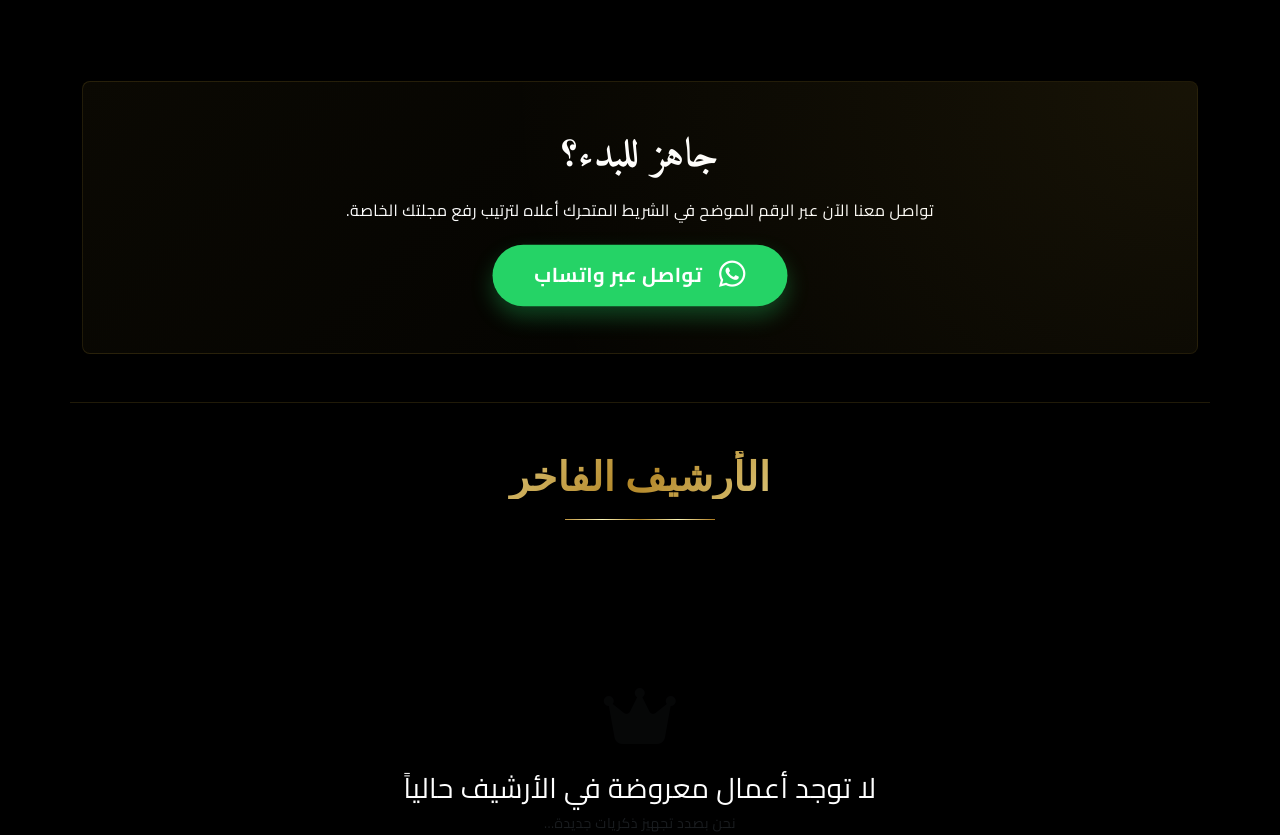
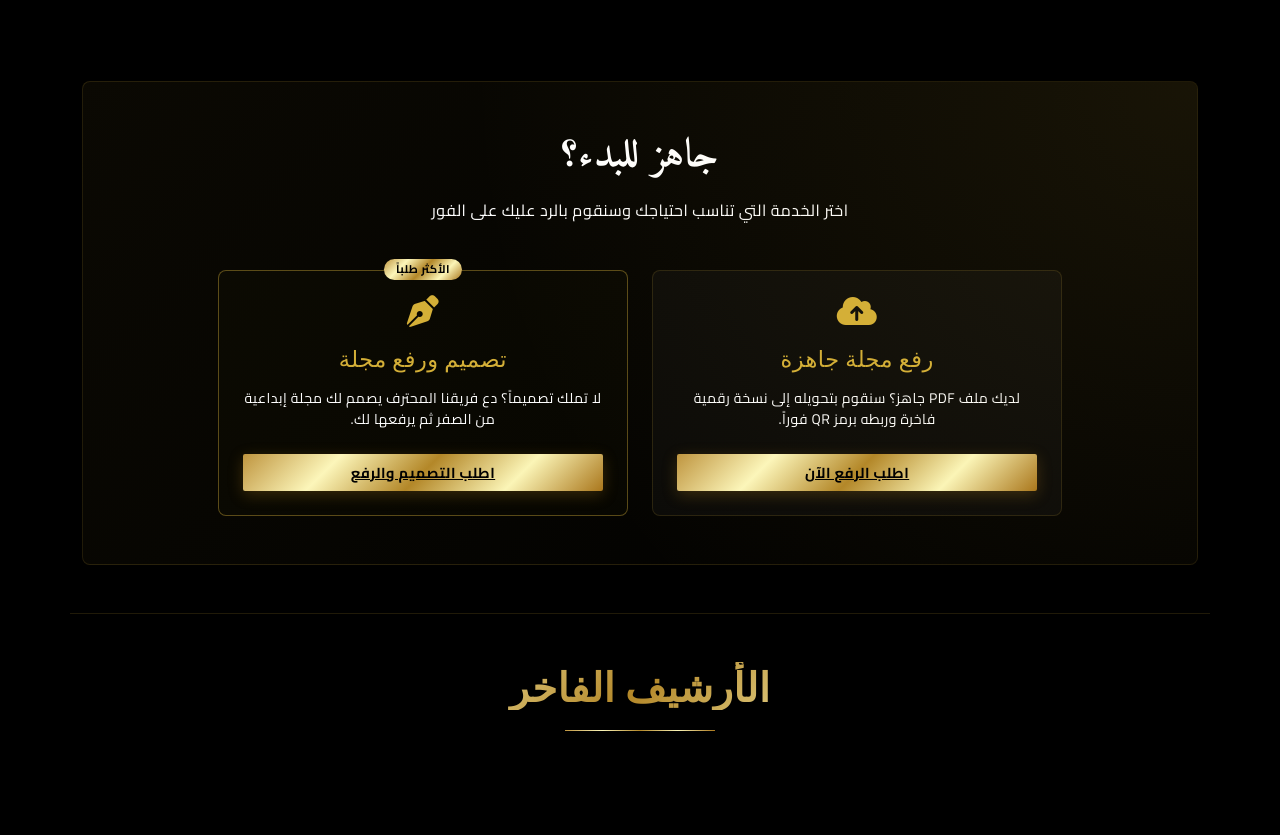
Before and after one commit to amrshomis/TheDigitalMemory, a Django app: template templates/index.html in a window 1280 px wide. Shown: the part 1500-2335 px from the top of the page. Run offline with Django 5.2, Linux system fonts and the light colour scheme; the template is opened without the code that fills it, so the values that code supplies are empty.

```diff
--- a/templates/index.html
+++ b/templates/index.html
@@ -93,18 +93,85 @@
 <!-- Design Request Section (Updated) -->
 <div class="row mt-5 mb-5 animate__animated animate__fadeInUp">
     <div class="col-12">
-        <div class="cta-banner p-5 text-center">
-            <h2 class="hero-title mb-3" style="font-size: 2.5rem;">جاهز للبدء؟</h2>
-            <p class="text-dim mb-4 mx-auto" style="max-width: 700px;">تواصل معنا الآن عبر الرقم الموضح في الشريط
-                المتحرك أعلاه لترتيب رفع مجلتك الخاصة.</p>
-            <a href="https://wa.me/967715299909" target="_blank"
-                class="btn-whatsapp animate__animated animate__pulse animate__infinite">
-                <i class="fa-brands fa-whatsapp me-3"></i>
-                <span style="font-family: 'Cairo', sans-serif;">تواصل عبر واتساب </span>
-            </a>
+        <div class="cta-banner p-3 p-md-5 text-center">
+            <h2 class="hero-title mb-3" style="font-size: 2.5rem; font-family: 'Amiri', serif;">جاهز للبدء؟</h2>
+            <p class="text-dim mb-5 mx-auto" style="max-width: 700px;">اختر الخدمة التي تناسب احتياجك وسنقوم بالرد عليك
+                على الفور</p>
+
+            <div class="row g-4 justify-content-center">
+                <!-- Choice 1: Upload Only -->
+                <div class="col-md-5">
+                    <div class="service-choice-card p-4 h-100">
+                        <div class="service-icon mb-3">
+                            <i class="fa-solid fa-cloud-arrow-up fa-2x text-gold"></i>
+                        </div>
+                        <h4 class="luxury-title mb-3">رفع مجلة جاهزة</h4>
+                        <p class="text-dim small mb-4">لديك ملف PDF جاهز؟ سنقوم بتحويله إلى نسخة رقمية فاخرة وربطه برمز
+                            QR فوراً.</p>
+                        <a href="https://wa.me/967715299909?text=أريد%20رفع%20مجلة%20PDF%20جاهزة" target="_blank"
+                            class="btn-luxe btn-sm py-2 w-100">
+                            اطلب الرفع الآن
+                        </a>
+                    </div>
+                </div>
+
+                <!-- Choice 2: Design & Upload -->
+                <div class="col-md-5">
+                    <div class="service-choice-card p-4 h-100 highlight">
+                        <div class="service-icon mb-3">
+                            <i class="fa-solid fa-pen-nib fa-2x text-gold"></i>
+                        </div>
+                        <h4 class="luxury-title mb-3">تصميم ورفع مجلة</h4>
+                        <p class="text-dim small mb-4">لا تملك تصميماً؟ دع فريقنا المحترف يصمم لك مجلة إبداعية من الصفر
+                            ثم يرفعها لك.</p>
+                        <a href="https://wa.me/967715299909?text=أريد%20تصميم%20مجلة%20جديدة%20ورفعها" target="_blank"
+                            class="btn-luxe btn-sm py-2 w-100">
+                            اطلب التصميم والرفع
+                        </a>
+                    </div>
+                </div>
+            </div>
         </div>
     </div>
 </div>
+
+<style>
+    .service-choice-card {
+        background: rgba(255, 255, 255, 0.03);
+        border: 1px solid var(--glass-border);
+        border-radius: 8px;
+        transition: 0.4s;
+        display: flex;
+        flex-direction: column;
+        justify-content: space-between;
+    }
+
+    .service-choice-card:hover {
+        background: rgba(212, 175, 55, 0.05);
+        border-color: var(--gold);
+        transform: translateY(-5px);
+    }
+
+    .service-choice-card.highlight {
+        border-color: rgba(212, 175, 55, 0.4);
+        background: rgba(212, 175, 55, 0.02);
+        position: relative;
+    }
+
+    .service-choice-card.highlight::after {
+        content: 'الأكثر طلباً';
+        position: absolute;
+        top: -12px;
+        left: 50%;
+        transform: translateX(-50%);
+        background: var(--gold-gradient);
+        color: #000;
+        font-size: 0.7rem;
+        padding: 2px 12px;
+        border-radius: 20px;
+        font-weight: bold;
+    }
+</style>
 
 <div class="row mb-5 py-5 text-center section-divider">
     <div class="col-12">
```
Also changed, not shown: config/settings.py (+15 -2 lines), templates/magazine_viewer.html (+9 -3 lines).
